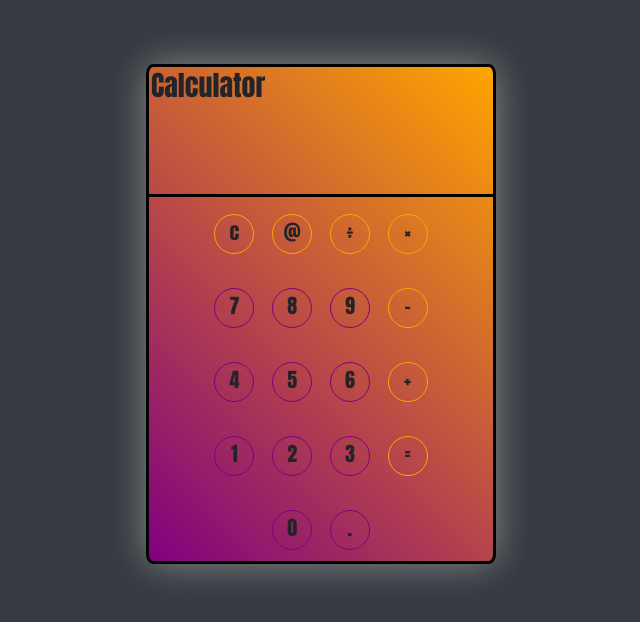
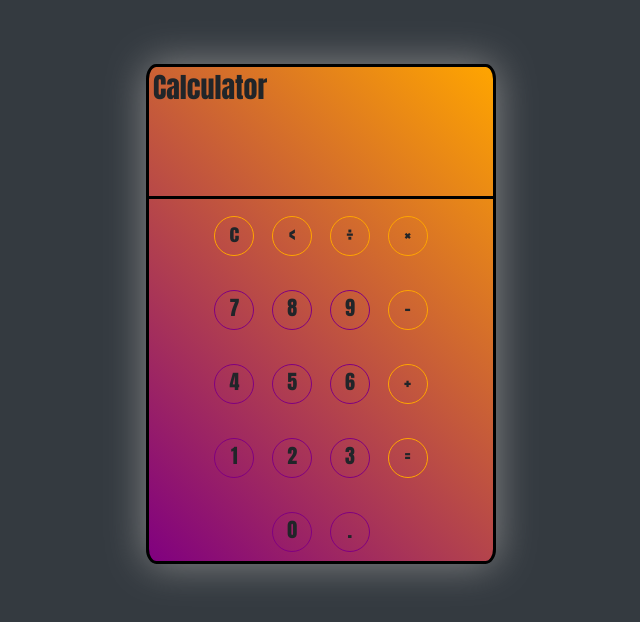
Before and after one commit to eyturner/JS_Calculator, a plain HTML site: page index.html in a window 1280 px wide. Shown: the whole page, without its empty margins (302-942 px from the left). Drawn offline with nearby package versions, Linux system fonts and the light colour scheme.

Commit message:
fixed bugs, added some style

```diff
--- a/index.html
+++ b/index.html
@@ -24,7 +24,7 @@
         <h5>c</h5>
       </div>
       <div class="operator">
-        <h5>@</h5>
+        <h5><</h5>
       </div>
       <div class="operator">
         <h5>÷</h5>
--- a/script.js
+++ b/script.js
@@ -43,8 +43,10 @@ main = function() {
         savedResult.textContent = "";
         result.textContent = "";
         editMode = true;
+      } else if (op == '<') {
+        currNum = currNum.slice(0,-1);
+        result.textContent = currNum;
       } else if (ops.length < 1) {
-        console.log(op);
         ops.push(op);
         nums.push(parseFloat(currNum));
         savedResult.textContent = nums[0];
@@ -54,7 +56,6 @@ main = function() {
         editMode = false;
         if (currNum != "") {
           nums.push(parseFloat(currNum));
-          console.log("RUNNING!");
           a = nums.pop();
           b = nums.pop()
           if (a == 0 && ops[0] == '÷') {
--- a/style.css
+++ b/style.css
@@ -6,15 +6,15 @@ body {
 .calcDiv {
   background-image: linear-gradient(45deg, purple, orange);
   border: 3px solid black;
-  border-radius: 2%;
+  border-radius: 3%;
   width: 350px;
   height: 500px;
   margin: 5% 35% 5% 35%;
-  box-shadow: 0px 0px 38px #888888;
+  box-shadow: 0px 0px 40px #888888;
 }
 
 #title {
-  margin: 2px;
+  margin: 4px;
 }
 
 #savedResult {
```
